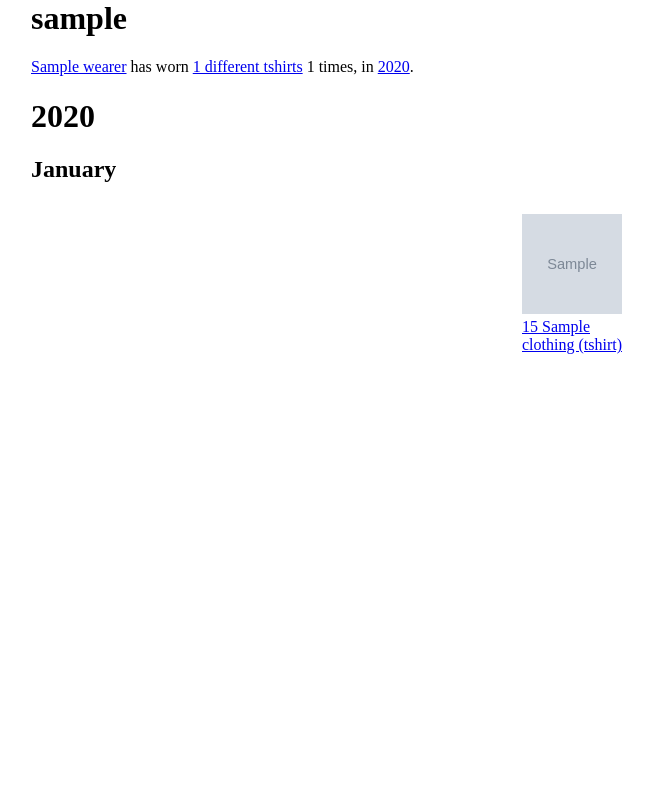
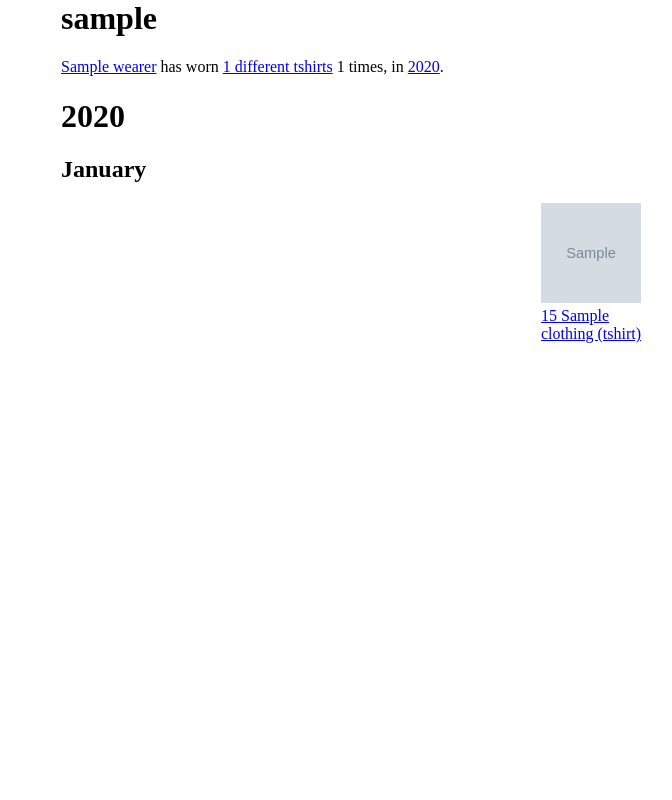
Before and after one commit to norm/hasworn, a Django app: template templates/wearers/wearer_year.html in a window 1280 px wide. Shown: the whole page, without its empty margins (169-841 px from the left). Run offline with Django 3.2, Linux system fonts and the light colour scheme; tables that the repository leaves empty hold one stand-in row (values such as "Sample post"); the template is opened without the code that fills it: values that come from a table or form of the project are taken from there, most other values are stand-ins (such as "Sample title", 1, 10 or a date in 2020); grey boxes marked "Sample" are stand-in pictures; some libraries are stand-ins or nearby versions.

Commit message:
Use CSS grid to provide a grid
Rather than hacking things with floats, use CSS grid (tshirts with long
names were breaking the layout).

```diff
--- a/templates/wearers/base.html
+++ b/templates/wearers/base.html
@@ -2,9 +2,44 @@
 <head>
   <style>
     body {
-      width: 880px;
+      width: 820px;
       margin: 0 auto;
     }
+    ol.clothing {
+      margin: 0;
+      padding: 0;
+      display: grid;
+      grid-template-columns: 1fr 1fr 1fr 1fr 1fr 1fr 1fr;
+      gap: 20px;
+    }
+    ol.clothing > li {
+      width: 100px;
+      margin-bottom: 10px;
+      list-style: none;
+      justify-self: center;
+    }
+    ol.clothing > li.Sat {
+      grid-column-start: 1;
+    }
+    ol.clothing > li.Sun {
+      grid-column-start: 2;
+    }
+    ol.clothing > li.Mon {
+      grid-column-start: 3;
+    }
+    ol.clothing > li.Tue {
+      grid-column-start: 4;
+    }
+    ol.clothing > li.Wed {
+      grid-column-start: 5;
+    }
+    ol.clothing > li.Thu {
+      grid-column-start: 6;
+    }
+    ol.clothing > li.Fri {
+      grid-column-start: 7;
+    }
+    /* FIXME overlap multiple wearings on one day */
   </style>
   {% block page-style %}{% endblock %}
 </head>
--- a/templates/wearers/wearer_year.html
+++ b/templates/wearers/wearer_year.html
@@ -8,49 +8,6 @@
     margin: 0;
     padding: 0;
   }
-  ol.month {
-    margin: 0 0 0 -10px;
-    padding: 0;
-  }
-  ol.month li {
-    list-style: none;
-    float: left;
-    width: 100px;
-    min-height: 200px;
-    margin: 10px;
-    padding: 1px;
-    // outline: 1px solid blue;
-  }
-  ol.month li img {
-    // outline: 1px solid black;
-  }
-  ol.month::after {
-    content: '';
-    display: block;
-    clear: both;
-  }
-  ol.month li.new-week {
-    clear: left;
-  }
-  ol.month li.Sun:first-child {
-    margin-left: 140px;
-  }
-  ol.month li.Mon:first-child {
-    margin-left: 260px;
-  }
-  ol.month li.Tue:first-child {
-    margin-left: 380px;
-  }
-  ol.month li.Wed:first-child {
-    margin-left: 500px;
-  }
-  ol.month li.Thu:first-child {
-    margin-left: 620px;
-  }
-  ol.month li.Fri:first-child {
-    margin-left: 740px;
-  }
-  /* FIXME midweek paddings */
 </style>
 {% endblock %}
 
@@ -64,7 +21,7 @@
     </ol>
     {% endif %}
     <h2>{{wearing.day|date:"F"}}</h2>
-    <ol class='month'>
+    <ol class='month clothing'>
   {% endifchanged %}
     <li value='{{wearing.day|date:"d"}}'
         class='{{wearing.day|date:"D"}} {% if wearing.day.weekday == 5 %}new-week{% endif %}'>
```
Also changed, not shown: templates/wearers/wearer_page.html (+3 -29 lines), templates/wearers/wearer_type_index.html (+1 -27 lines), templates/wearers/wearer_worn_page.html (+4 -10 lines).
